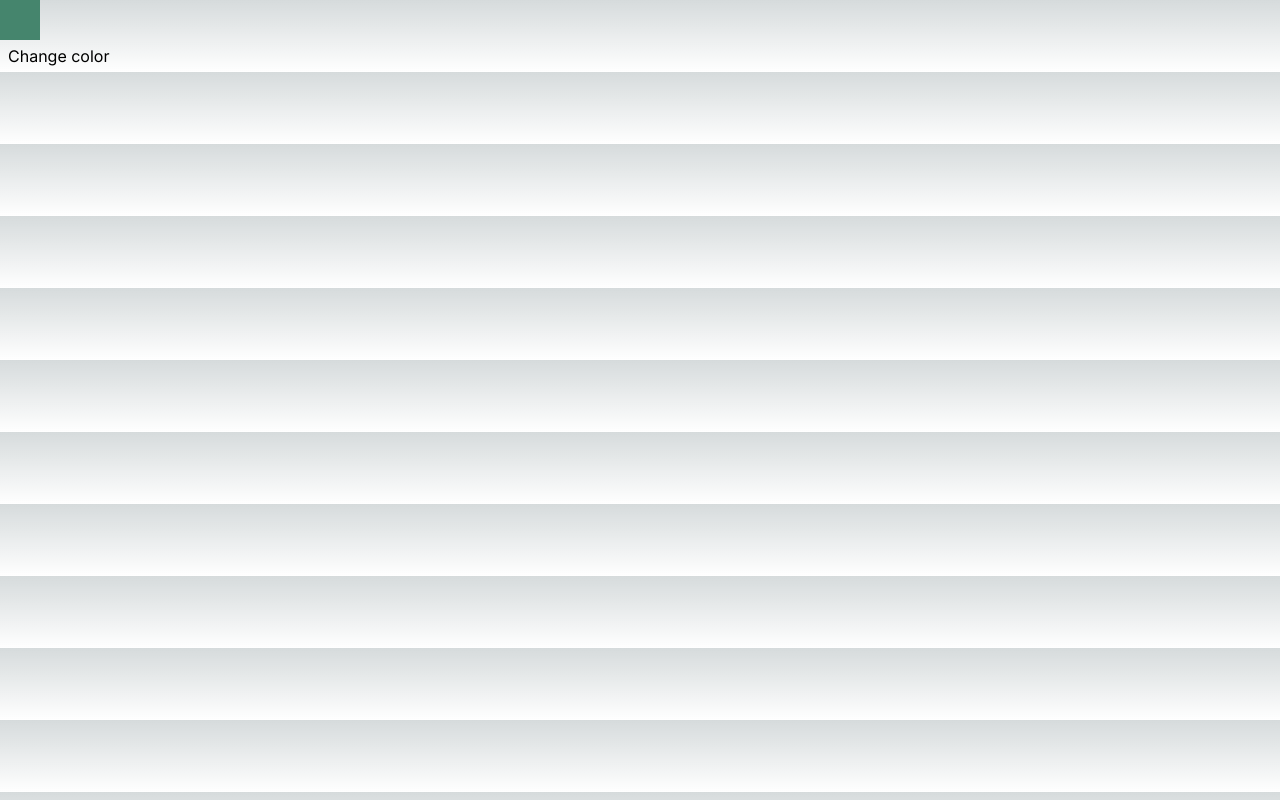
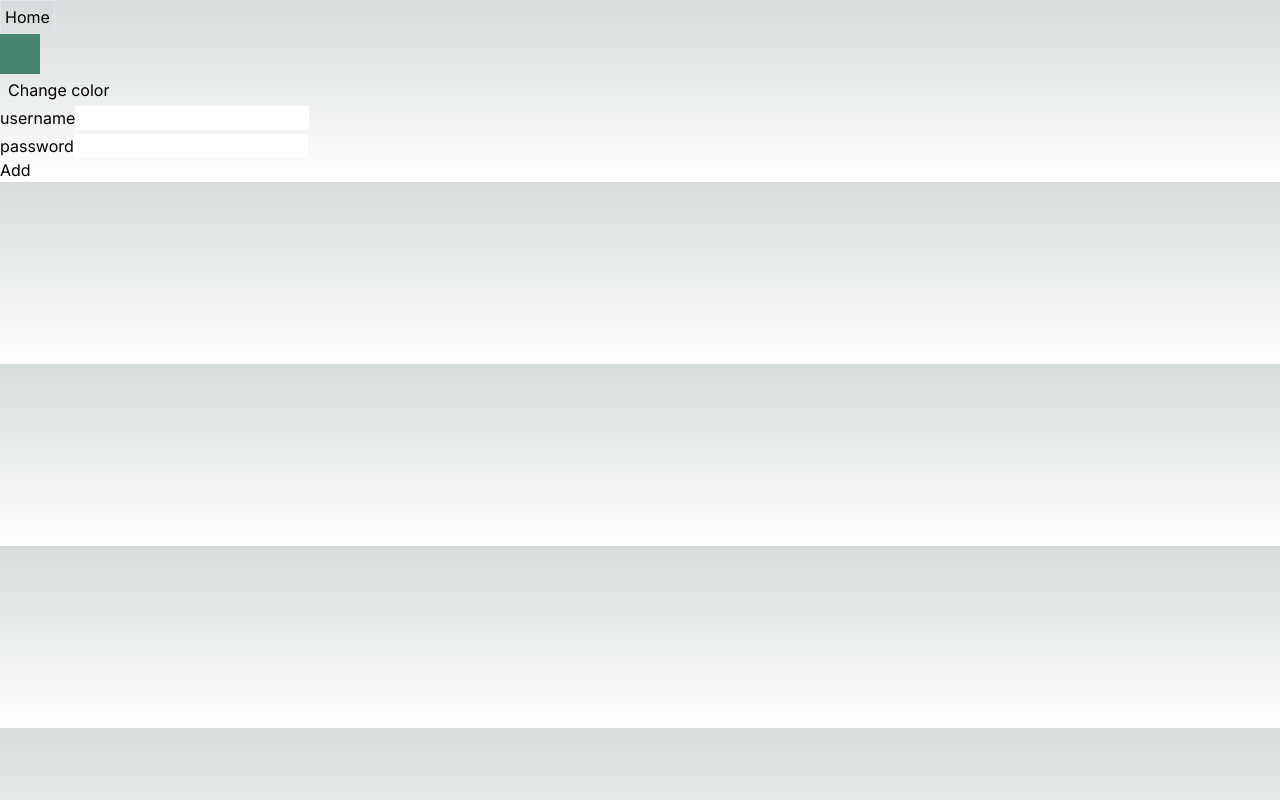
Before and after one commit to dizas9/N14-Reference, a Next.js app: page /ReduxRTK in a window 1280 px wide. Built offline with nearby package versions, Linux system fonts and the light colour scheme.

Commit message:
Level 2 Redux RTK

```diff
--- a/app/ReduxRTK/page.tsx
+++ b/app/ReduxRTK/page.tsx
@@ -1,5 +1,7 @@
 // RTK.tsx
 "use client";
+import HomeButton from "@/components/HomeButton";
+import ReduxForm from "@/components/ReduxForm";
 import { renderColor } from "@/providers/redux/colorChange";
 import { RootState } from "@/providers/redux/store";
 import { useDispatch, useSelector } from "react-redux";
@@ -12,6 +14,7 @@ export default function RTK() {
 
   return (
     <div>
+      <HomeButton/>
       <div className={`w-10 h-10`} style={{ backgroundColor: color }}></div>
       <button
         className={`bg-red px-2 py-1`}
@@ -19,6 +22,8 @@ export default function RTK() {
       >
         Change color
       </button>
+
+      <ReduxForm/>
     </div>
   );
 }
--- /dev/null
+++ b/components/ReduxForm.tsx
@@ -0,0 +1,58 @@
+"use client";
+
+import { useDispatch, useSelector } from "react-redux";
+import { RootState } from "../providers/redux/store";
+import { FormEvent, useEffect, useState } from "react";
+import { authController } from "@/providers/redux/userRegister";
+import { useRouter } from "next/navigation";
+
+export default function ReduxForm() {
+  const [username, setUsername] = useState("");
+  const [password, setPassword] = useState("");
+
+  const isAuth = useSelector((state: RootState) => state.User.isAuth);
+  const errMsg = useSelector((state: RootState) => state.User.errMsg);
+
+  console.log("Auth", isAuth);
+
+  const dispatch = useDispatch();
+  const router = useRouter();
+
+  const handleSubmit = (e: FormEvent<HTMLFormElement>) => {
+    e.preventDefault();
+    dispatch(authController({ username, password }));
+  };
+
+  useEffect(() => {
+    if (isAuth) {
+      router.push("/");
+    }
+  }, [isAuth]);
+
+  return (
+    <form onSubmit={handleSubmit}>
+      {errMsg && <div className="">{errMsg}</div>}
+      <div className="flex justify-between w-[20%]">
+        <label htmlFor="">username</label>
+        <input
+          type="text"
+          name="username"
+          value={username}
+          onChange={(e) => setUsername(e.target.value)}
+        />
+      </div>
+
+      <div className="flex justify-between  w-[20%] mt-1">
+        <label htmlFor="">password</label>
+        <input
+          type="text"
+          name="password"
+          value={password}
+          onChange={(e) => setPassword(e.target.value)}
+        />
+      </div>
+
+      <button type="submit">Add</button>
+    </form>
+  );
+}
--- a/providers/redux/colorChange.ts
+++ b/providers/redux/colorChange.ts
@@ -7,7 +7,7 @@ const initialState = {
 };
 
 export const ChangeColor = createSlice({
-  name: "ChangeColor",
+  name: "ChangeColorSlice",
   initialState,
   reducers: {
     renderColor(state) {
--- a/providers/redux/store.ts
+++ b/providers/redux/store.ts
@@ -2,10 +2,12 @@
 
 import { configureStore } from "@reduxjs/toolkit";
 import ChangeColorReducer from "./colorChange";
+import UserReducer from "./userRegister";
 
 const store = configureStore({
   reducer: {
     ChangeColor: ChangeColorReducer,
+    User : UserReducer,
   },
 });
 
--- /dev/null
+++ b/providers/redux/userRegister.ts
@@ -0,0 +1,36 @@
+import { createSlice, PayloadAction } from "@reduxjs/toolkit";
+
+interface userPropsType {
+  isAuth: boolean;
+  errMsg: string;
+}
+
+const initialState: userPropsType = {
+  isAuth: false,
+  errMsg: " ",
+};
+
+export const User = createSlice({
+  name: "userSlice",
+  initialState,
+  reducers: {
+    authController(
+      state,
+      action: PayloadAction<{ username: string; password: string }>
+    ) {
+      const { username, password } = action.payload;
+
+      if (username === "sazid" && password === "1234") {
+        state.isAuth = true;
+        state.errMsg = "";
+      } else {
+        state.isAuth = false;
+        state.errMsg = "Invalid username or password";
+      }
+    },
+  },
+});
+
+export const { authController } = User.actions;
+
+export default User.reducer;
```
